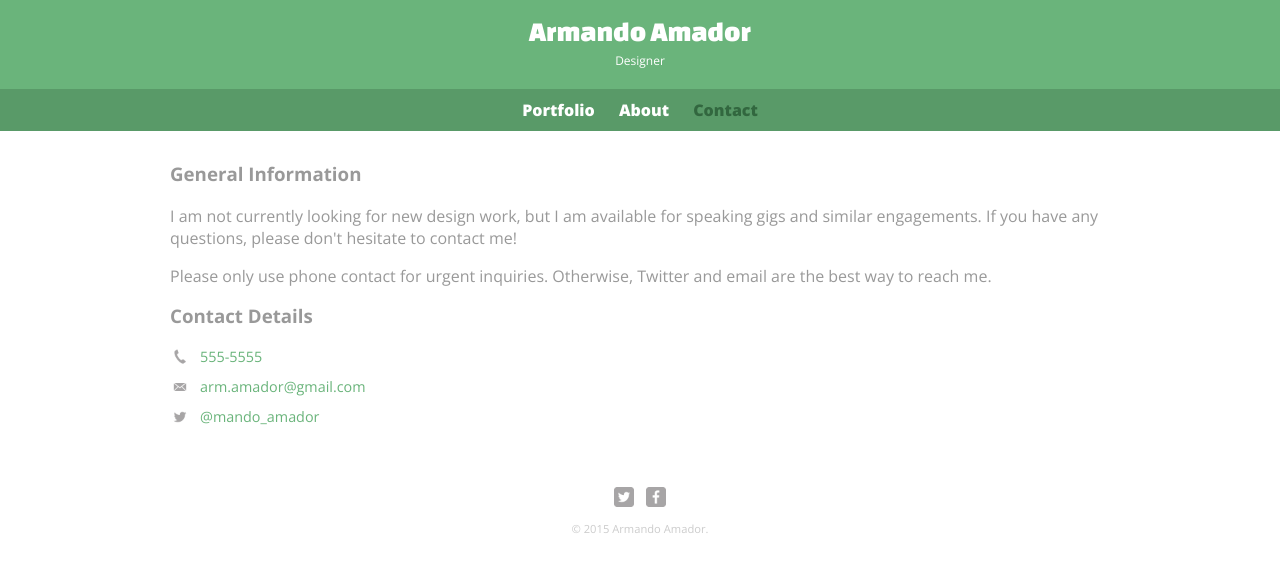
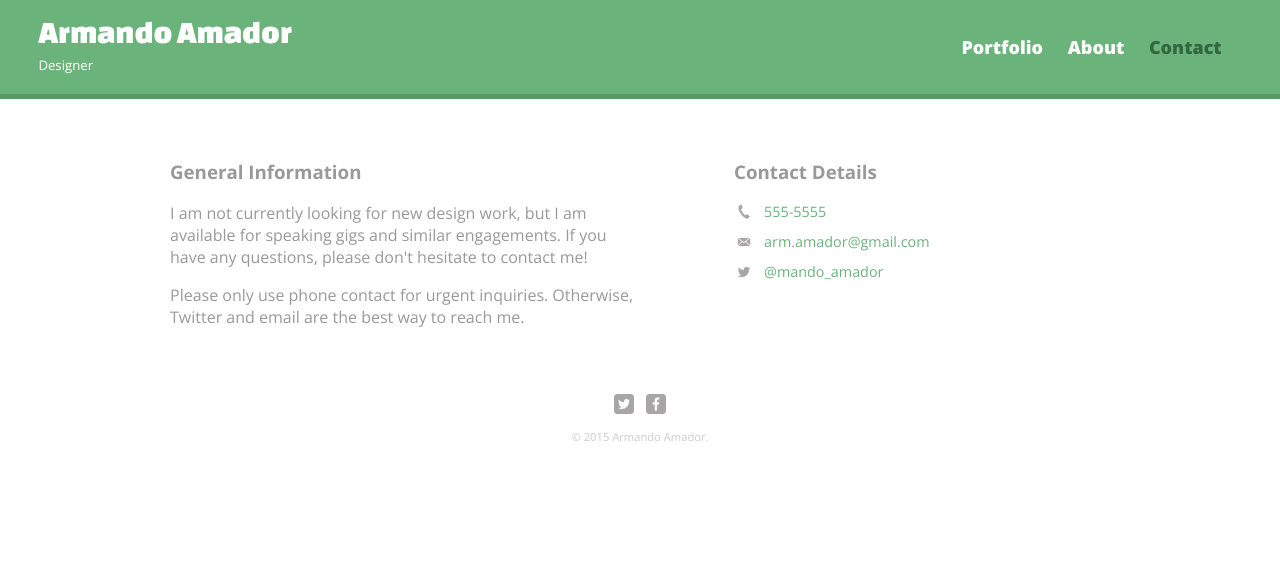
Before and after one commit to ArmandoAmador/portfolio-practice, a plain HTML site: page contact.html in a window 1280 px wide. Drawn offline with nearby package versions, Linux system fonts and the light colour scheme.

Commit message:
Responsive Web Design and testing
 - Add breakpoints for devices
 - Built three column layout
 - Adjust the profile page and header
 - do some cross browser testing

```diff
--- a/contact.html
+++ b/contact.html
@@ -4,8 +4,10 @@
     <meta charset="utf-8">
     <title>Armando Amador | Designer</title>
     <link rel="stylesheet" href="css/normalize.css">
-    <link href='http://fonts.googleapis.com/css?family=Changa+One|Open+Sans:400italic,700italic,400,700,800' rel='stylesheet' type='text/css'>
+    <link href='http://fonts.googleapis.com/css?family=Changa+One%7COpen+Sans:400italic,700italic,400,700,800' rel='stylesheet' type='text/css'>
     <link rel="stylesheet" href="css/main.css">
+    <link rel="stylesheet" href="css/responsive.css">
+    <meta name="viewport" content="width=device-width, initial-scale=1.0">
   </head>
   <body>
     <header>
@@ -22,12 +24,12 @@
       </nav>
     </header>
     <div id="wrapper">
-      <section>
+      <section id="primary">
         <h3>General Information</h3>
         <p>I am not currently looking for new design work, but I am available for speaking gigs and similar engagements. If you have any questions, please don't hesitate to contact me!</p>
         <p>Please only use phone contact for urgent inquiries. Otherwise, Twitter and email are the best way to reach me.</p>
       </section>
-      <section>
+      <section id="secondary">
         <h3>Contact Details</h3>
         <ul class="contact-info">
           <li class="phone"><a href="tel:555-5555">555-5555</a></li>
--- /dev/null
+++ b/css/responsive.css
@@ -0,0 +1,78 @@
+@media screen and (min-width: 480px) {
+
+  /***********************
+  TWO COLUMN LAYOUT
+  ************************/
+
+  #primary {
+    width: 50%;
+    float: left;
+  }
+
+  #secondary {
+    width: 40%;
+    float: right;
+  }
+
+
+
+  /***********************
+  PAGE: PORTFOLIO
+  ************************/
+
+  #gallery li {
+    width: 28.3333%;
+  }
+
+  #gallery li:nth-child(3n+1) {
+    clear: left;
+  }
+
+  /***********************
+  PAGE: ABOUT
+  ************************/
+
+  .profile-photo {
+    float: left;
+    margin: 0 5% 150px 0;
+  }
+
+}
+
+@media screen and (min-width: 660px) {
+
+  /***********************
+  HEADER
+  ************************/
+
+  nav {
+    background: none;
+    float: right;
+    font-size: 1.125em;
+    margin-right: 3%;
+    text-align: right;
+    width: 47%;
+  }
+
+  #logo {
+    float: left;
+    margin-left: 3%;
+    text-align: left;
+    width: 47%;
+  }
+
+  h1 {
+    font-size: 2em;
+  }
+
+  h2 {
+    font-size: 0.825em;
+    margin-bottom: 20px;
+  }
+
+  header {
+    border-bottom: 5px solid #599a68;
+    margin-bottom: 60px;
+  }
+
+}
```
Also changed, not shown: about.html (+3 -1 lines), index.html (+3 -1 lines).
